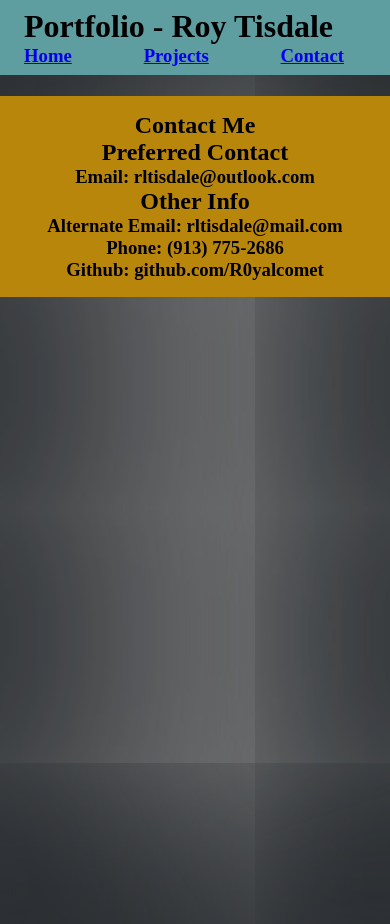
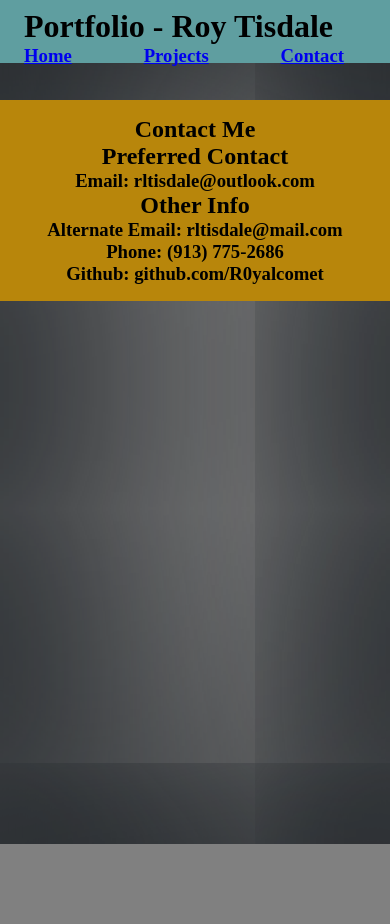
Before and after one commit to R0yalcomet/Portfolio2, a React app: page /contact in a window 390 px wide. After the commit the page ends 844 px from the top, so only its background shows below. Built offline with nearby package versions, Linux system fonts and the light colour scheme.

Commit message:
"enabled responsive scrolling, adjusted heights"

```diff
--- a/src/Components/Contact/Contact.js
+++ b/src/Components/Contact/Contact.js
@@ -2,6 +2,7 @@ import React from "react";
 
 const Contact = () => {
     return (
+        <div className="contentContainer">
             <section id="contact">
                 <h1>Contact Me</h1>
                 <h2>Preferred Contact</h2>
@@ -11,6 +12,7 @@ const Contact = () => {
                 <h3>Phone: <strong>(913) 775-2686</strong></h3>
                 <h3>Github: <strong>github.com/R0yalcomet</strong></h3>
             </section>
+        </div>
     )
 }
 
--- a/src/Components/Home/Home.js
+++ b/src/Components/Home/Home.js
@@ -6,7 +6,7 @@ const Home = () => {
     const project = projectsData[featureIndex];
 
     return (
-        <div>
+        <div id="homeContainer" className="contentContainer">
             <section id="intro">
                 <div id="banner">
                     <h1>Roy Tisdale</h1>
--- a/src/Components/Projects/Projects.js
+++ b/src/Components/Projects/Projects.js
@@ -4,12 +4,14 @@ import ProjectCard from "./ProjectCard";
 
 const Projects = () => {
     return (
+        <div className="contentContainer">
             <section id="projects">
                 <h2>Projects</h2>
                 <div id="projectsContainer">
                     {projectsData.map((project, index) => <ProjectCard project={project} index={index}/>)}
                 </div>
             </section>
+        </div>
     )
 }
 
--- a/src/index.css
+++ b/src/index.css
@@ -11,6 +11,8 @@ header {
     position: fixed;
     top: 0;
     width: 100%;
+    height: 7.5vh;
+    box-sizing: border-box;
 }
 
 header h1 {
@@ -51,10 +53,8 @@ section {
 
 html {
     background-color: grey;
-    padding-top: 3rem;
     box-shadow: inset rgb(15, 20, 25) 5rem 0 25rem, inset rgb(15, 20, 25) -5rem 0 25rem;
-    min-height: 100%;
-    padding-top: 5rem;
+    height: 100vh;
     overflow: hidden;
 }
 
@@ -74,3 +74,12 @@ html {
 #projectsCard img {
     max-height: 10rem;
 }
+
+.contentContainer {
+    overflow-y: auto;
+    margin-top: 7.5vh;
+    padding: 2.5vh 0;
+    max-height: 92.5vh;
+    box-sizing: border-box;
+    scrollbar-color: blue transparent;
+}
```
Lines whose indentation alone changed are shown as unchanged.
